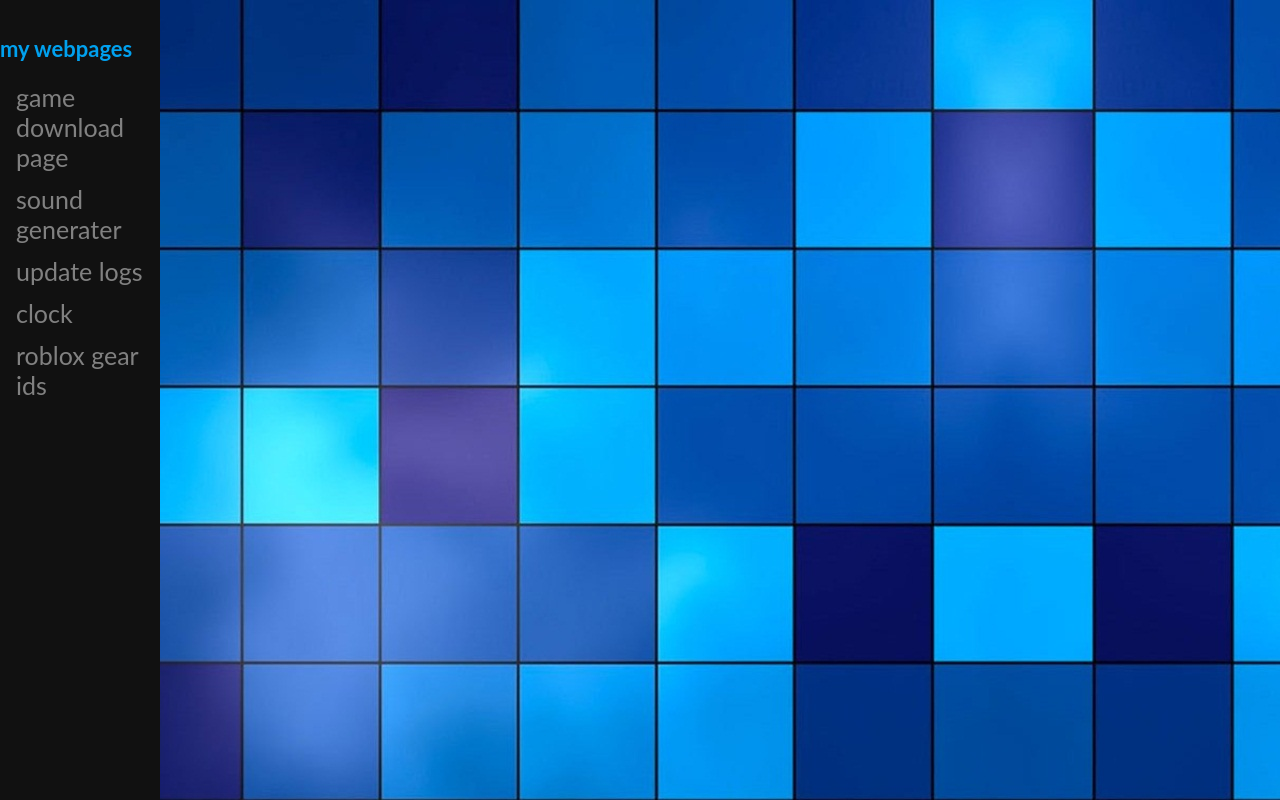
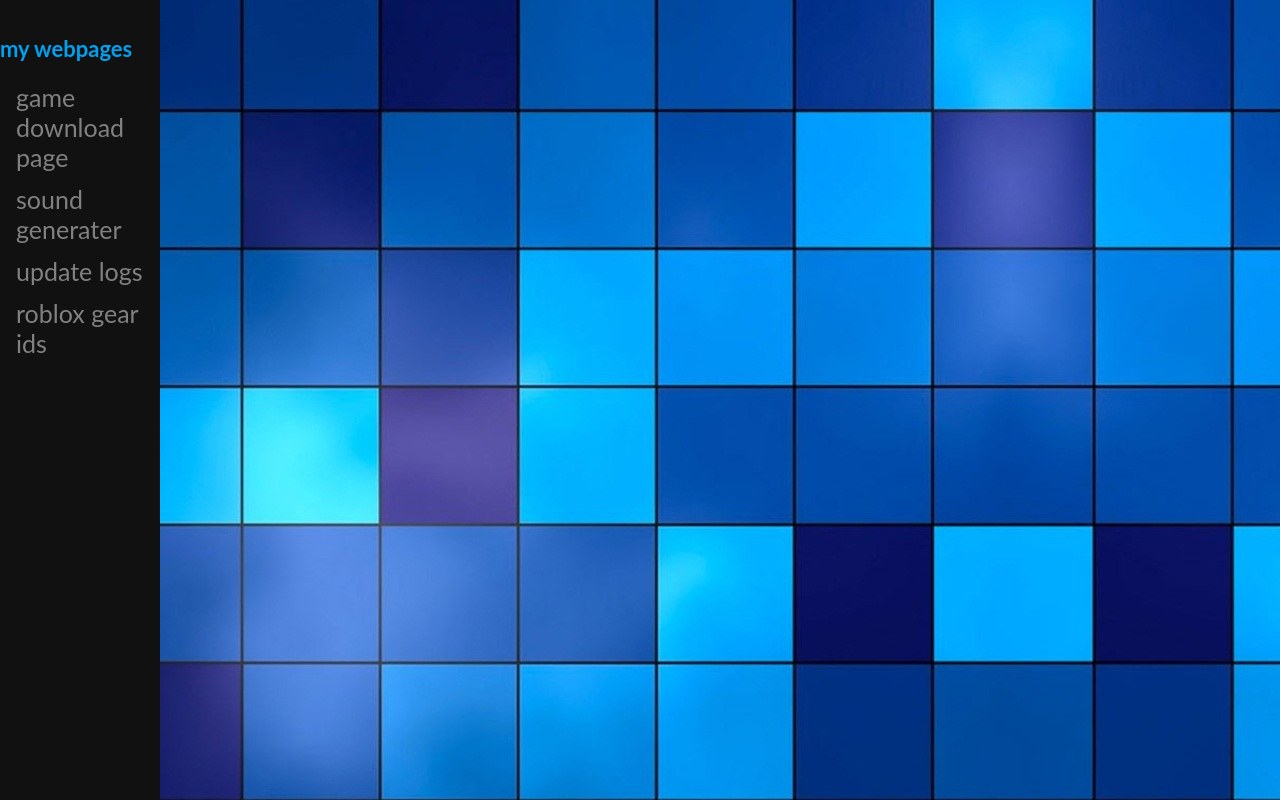
Before and after one commit to blueberry-husky/blueberry-games, a plain HTML site: page index.html in a window 1280 px wide. Drawn offline with Linux system fonts and the light colour scheme.

Commit message:
Update index.html

```diff
--- a/index.html
+++ b/index.html
@@ -19,7 +19,6 @@ Welcome to code flood studios website!
 <a href="main/download.html" name="start">game download page</a>
 <a href="pages/beep.html" name="start">sound generater</a>
 <a href="main/update.html" name="start">update logs</a>
-<a href="pages/clock.html" name="start">clock</a>
 <a href="main/page_down.html" name="start">roblox gear ids</a>
 </div>
 
```
